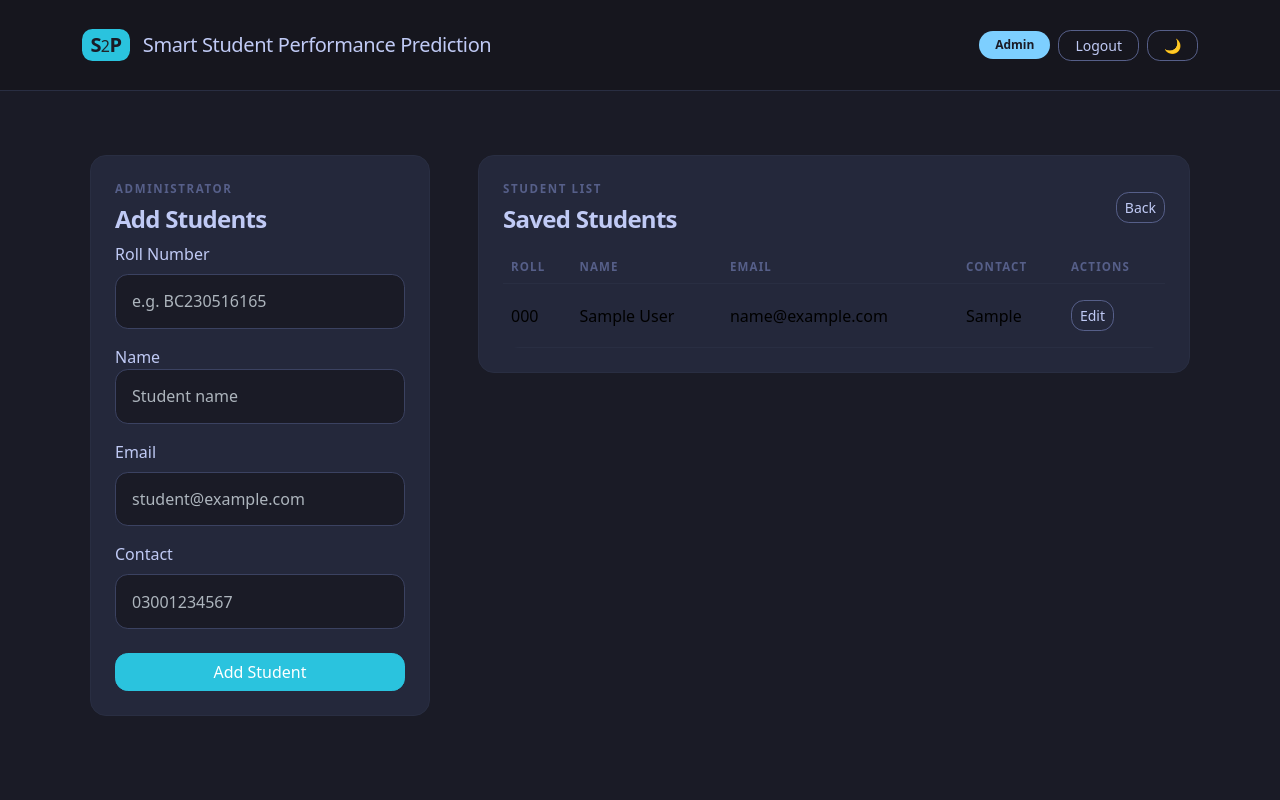
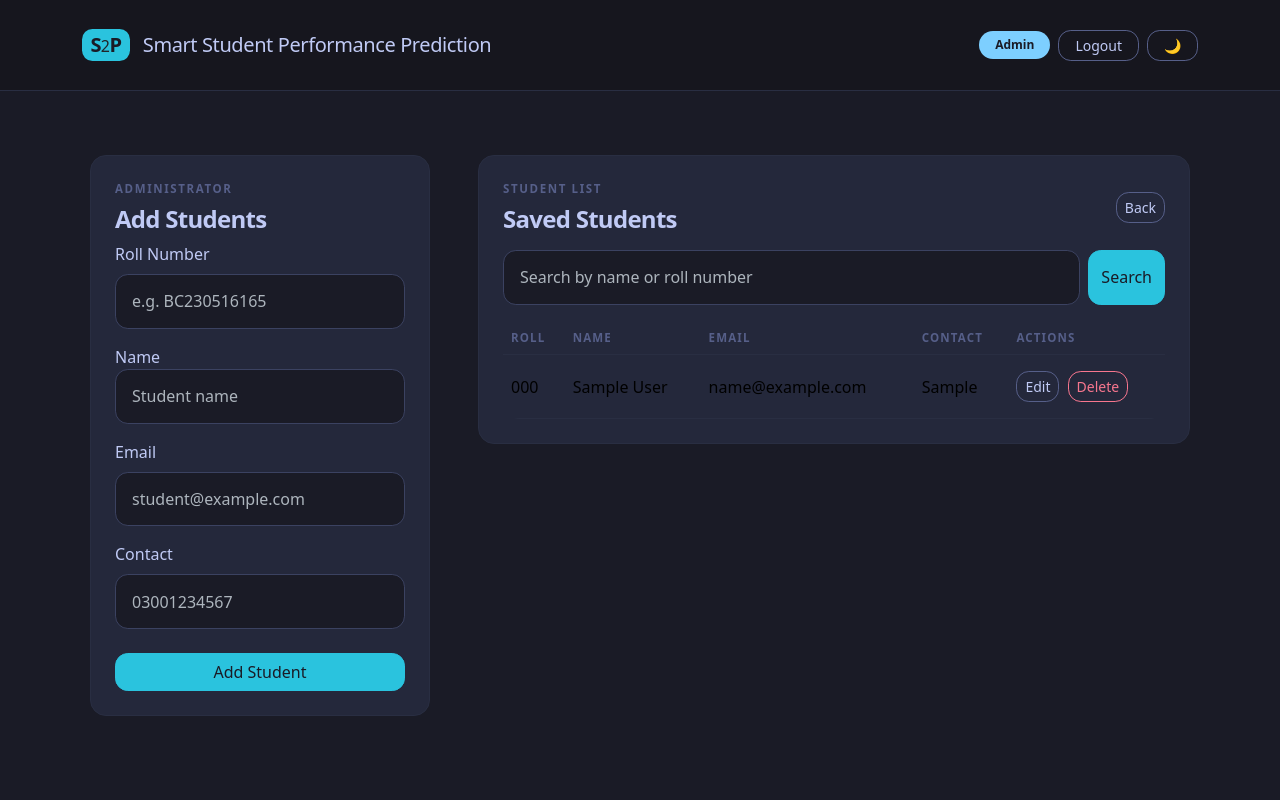
Before and after one commit to AhhadQamar/SmartStudentPerformanceSystem, a Flask app: page /admin/students in a window 1280 px wide. Run offline with Flask 3, Linux system fonts and the light colour scheme; the visitor is signed in with stand-in values (Sample User, id 1); tables that the repository leaves empty hold one stand-in row (values such as "Sample post").

Commit message:
implement the functionality to edit and delete student records in the admin dashboard also added a danger accent color for both themes to style.css

```diff
--- a/app/routes.py
+++ b/app/routes.py
@@ -187,9 +187,21 @@ def admin_students():
         flash("Student added successfully.", "success")
         return redirect(url_for("main.admin_students"))
 
-    # GET = just show the page with the list of students.
-    students = Student.query.order_by(Student.id.desc()).all()
-    return render_template("admin_students.html", students=students)
+    # GET = show the list. If the URL has ?q=something, only show matches.
+    # request.args holds whatever comes after the "?" in the URL.
+    search_text = request.args.get("q", "").strip()
+
+    query = Student.query
+    if search_text:
+        # % means "anything". ilike is a case-insensitive "contains" match.
+        pattern = f"%{search_text}%"
+        query = query.filter(
+            db.or_(Student.name.ilike(pattern), Student.roll_number.ilike(pattern))
+        )
+    students = query.order_by(Student.id.desc()).all()
+    return render_template(
+        "admin_students.html", students=students, search_text=search_text
+    )
 
 
 @main.route("/admin/students/<int:student_id>/edit", methods=["GET", "POST"])
@@ -228,6 +240,21 @@ def admin_edit_student(student_id):
         flash("Student updated successfully.", "success")
         return redirect(url_for("main.admin_students"))
     return render_template("admin_edit_student.html", student=student)
+
+
+@main.route("/admin/students/<int:student_id>/delete", methods=["POST"])
+@login_required
+@role_required(ROLE_ADMIN)
+def admin_delete_student(student_id):
+    student = Student.query.get(student_id)
+    if student is None:
+        flash("Student not found.", "danger")
+        return redirect(url_for("main.admin_students"))
+    name = student.name
+    db.session.delete(student)
+    db.session.commit()
+    flash(f"Student '{name}' deleted successfully.", "success")
+    return redirect(url_for("main.admin_students"))
 
 
 @main.route("/teacher/predict", methods=["POST"])
--- a/app/static/CSS/style.css
+++ b/app/static/CSS/style.css
@@ -20,6 +20,7 @@
 
   /* accents */
   --accent-teal: #7dcfff;
+  --accent-danger: #f7768e;
   --accent-teal-dark: #2ac3de;
 
   /* misc */
@@ -50,6 +51,7 @@
 
   /* accents */
   --accent-teal: #2ac3de;
+  --accent-danger: #c53b53;
   --accent-teal-dark: #0f7590;
 
   /* misc — unchanged */
@@ -219,15 +221,17 @@ body {
 .btn-primary {
   background: var(--accent-teal-dark);
   border: 1px solid var(--accent-teal-dark);
+  color: var(--bg-base);
   box-shadow: none;
 }
 
 .btn-primary:hover,
 .btn-primary:focus {
-  background: var(--accent-teal);
-  border-color: var(--accent-teal);
+  background: var(--accent-teal-dark);
+  border-color: var(--accent-teal-dark);
+  color: var(--bg-base);
+  filter: brightness(1.15);
 }
-
 .btn-outline-secondary {
   border-color: var(--border-muted);
   color: var(--text-primary);
@@ -238,6 +242,17 @@ body {
   background: var(--border-subtle);
   border-color: var(--border-hover);
   color: var(--text-bright);
+}
+.btn-outline-danger {
+  border-color: var(--accent-danger);
+  color: var(--accent-danger);
+}
+
+.btn-outline-danger:hover,
+.btn-outline-danger:focus {
+  background: var(--accent-danger);
+  border-color: var(--accent-danger);
+  color: var(--bg-base);
 }
 
 /* Tables */
--- a/app/templates/admin_students.html
+++ b/app/templates/admin_students.html
@@ -60,6 +60,19 @@
           <a class='btn btn-outline-secondary btn-sm'
              href="{{ url_for('main.dashboard') }}">Back</a>
         </div>
+        {# method="GET" puts the search text in the URL as ?q=..., so the page can be bookmarked #}
+        <form method="GET" class="d-flex gap-2 mb-3">
+          <input class="form-control form-control-soft"
+                 type="text"
+                 name="q"
+                 value="{{ search_text }}"
+                 placeholder="Search by name or roll number" />
+          <button class="btn btn-primary" type="submit">Search</button>
+          {% if search_text %}
+            <a class="btn btn-outline-secondary"
+               href="{{ url_for('main.admin_students') }}">Clear</a>
+          {% endif %}
+        </form>
         {% if students %}
           <div class="table-responsive">
             <table class='table align-middle mb-0 '>
@@ -76,14 +89,20 @@
                 {% for student in students %}
                   <tr>
                     {# In dark mode we add the class "text-white" so the text is visible #}
-                    <td class="{% if theme == 'dark' %}text-white{% endif %}">{{ student.roll_number }}</td>
+                    <td class="text-noowrap {% if theme == 'dark' %}text-white{% endif %}">{{ student.roll_number }}</td>
                     <td class="{% if theme == 'dark' %}text-white{% endif %}">{{ student.name }}</td>
                     <td class="{% if theme == 'dark' %}text-white{% endif %}">{{ student.email }}</td>
                     <td class="{% if theme == 'dark' %}text-white{% endif %}">{{ student.contact }}</td>
-                    <td>
+                    <td class="text-nowrap">
                       {# url_for fills the <int:student_id> part of the URL with this student's id #}
-                      <a class="btn btn-outline-secondary btn-sm"
+                      <a class="btn btn-outline-secondary btn-sm me-1"
                          href="{{ url_for('main.admin_edit_student', student_id=student.id) }}">Edit</a>
+                      <form method="POST"
+                            action="{{ url_for('main.admin_delete_student', student_id=student.id) }}"
+                            class="d-inline"
+                            onsubmit="return confirm('Delete this student? Their marks, attendance and predictions will be deleted too.');">
+                        <button type="submit" class="btn btn-outline-danger btn-sm">Delete</button>
+                      </form>
                     </td>
                   </tr>
                 {% endfor %}
```
